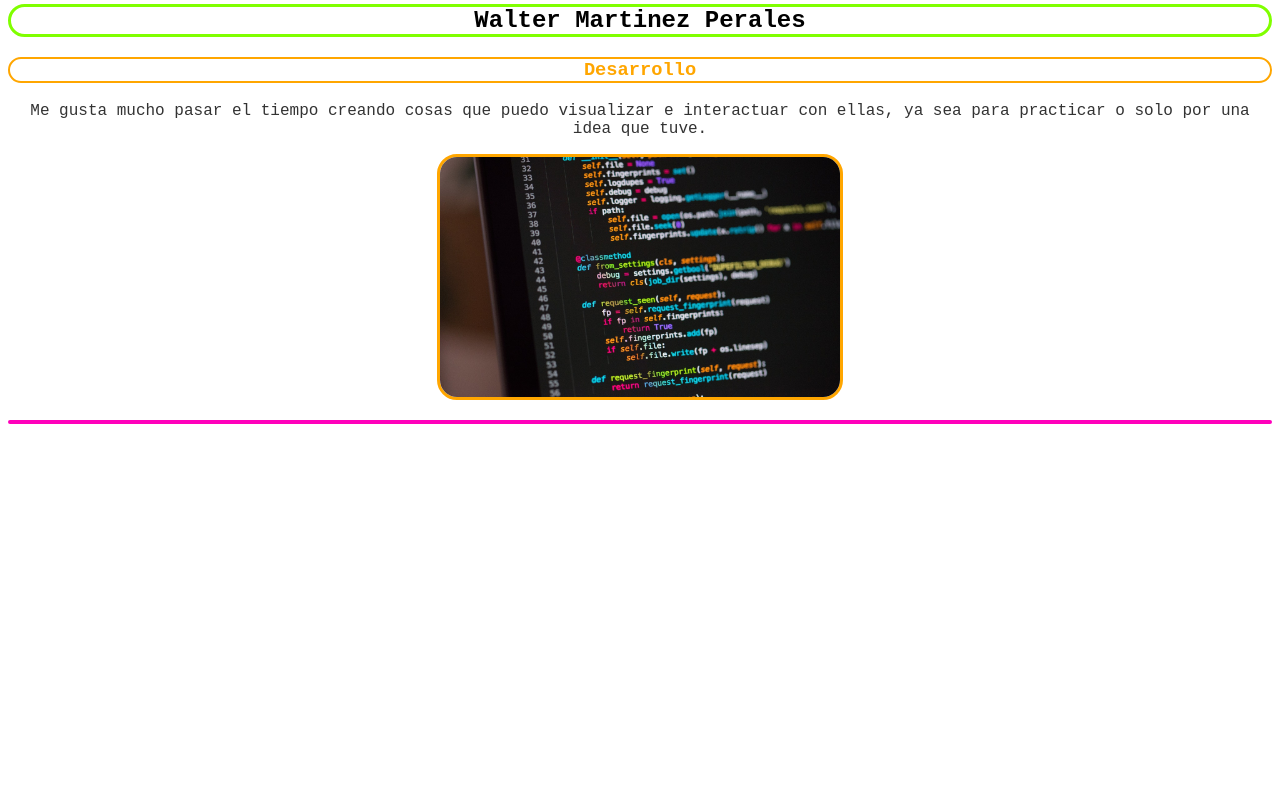
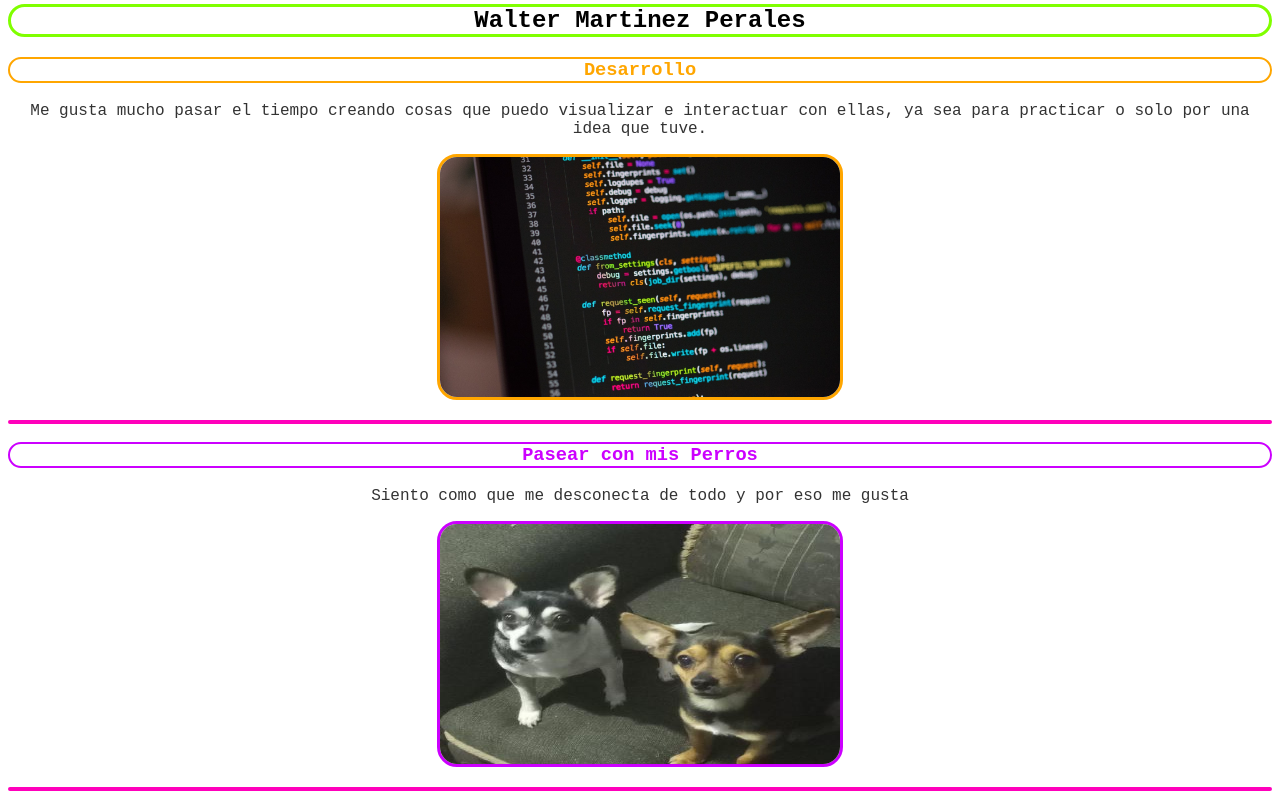
Before and after one commit to WalterMP1/DesarrolloWeb, a plain HTML site: page index.html in a window 1280 px wide. Shown: the part 84-883 px from the top of the page. Before the commit the page ends 800 px from the top, so only its background shows below. Drawn offline with Linux system fonts and the light colour scheme.

Commit message:
Se agrego la segunda categoria, con imagen

```diff
--- a/index.html
+++ b/index.html
@@ -13,7 +13,15 @@
     <h3 class="titulo1">Desarrollo</h3>
     <p>Me gusta mucho pasar el tiempo creando cosas que puedo visualizar e interactuar con ellas, ya sea para practicar o solo por una idea que tuve.</p>
     <img class="img1" src="programar.jpg" alt=" Imagen de programación">
+
     <hr>
+
+    <h3 class="titulo2">Pasear con mis Perros</h3>
+    <p>Siento como que me desconecta de todo y por eso me gusta</p>
+    <img class="img2" src="Perros.jpeg" alt=" Imagen de Perros">
+
+    <hr>
+
 
 </body>
 </html>
--- a/styles.css
+++ b/styles.css
@@ -36,6 +36,23 @@ h2 {
     height: 240px;
 }
 
+.titulo2 {
+    color: #cc00ff;
+    background-color: #ffffff;
+    border: 2px solid #cc00ff;
+    border-radius: 20px;
+}
+
+.img2 {
+    display: block;
+    margin: 0 auto;
+    border: 3px solid #cc00ff;
+    border-radius: 20px;
+    width: 400px;
+    height: 240px;
+}
+
+
 hr {
     border: 2px solid #ff00bb;
     border-radius: 20px;
```
Also changed, not shown: Perros.jpeg (added).
